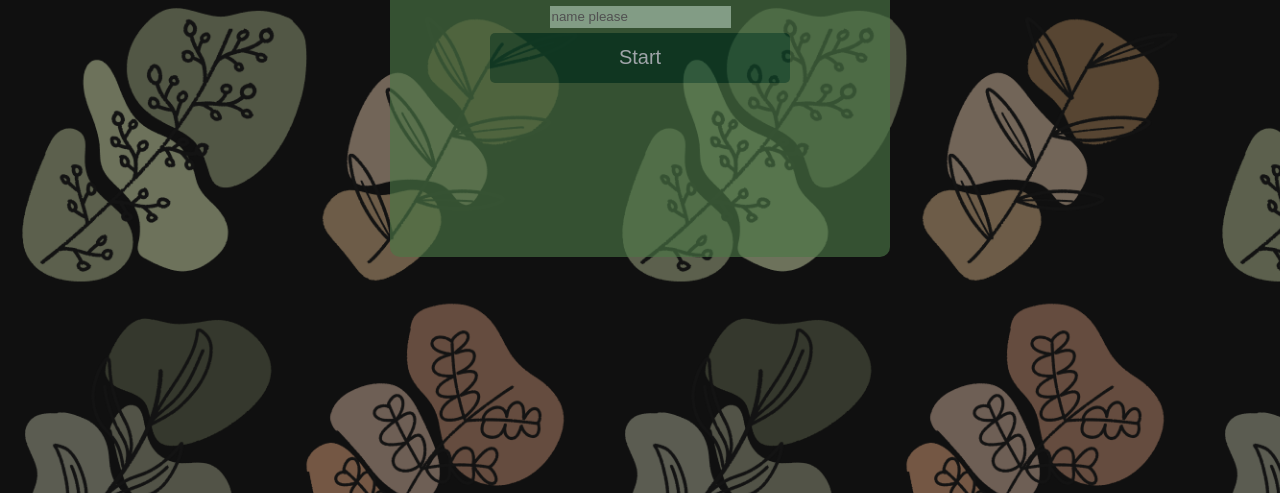
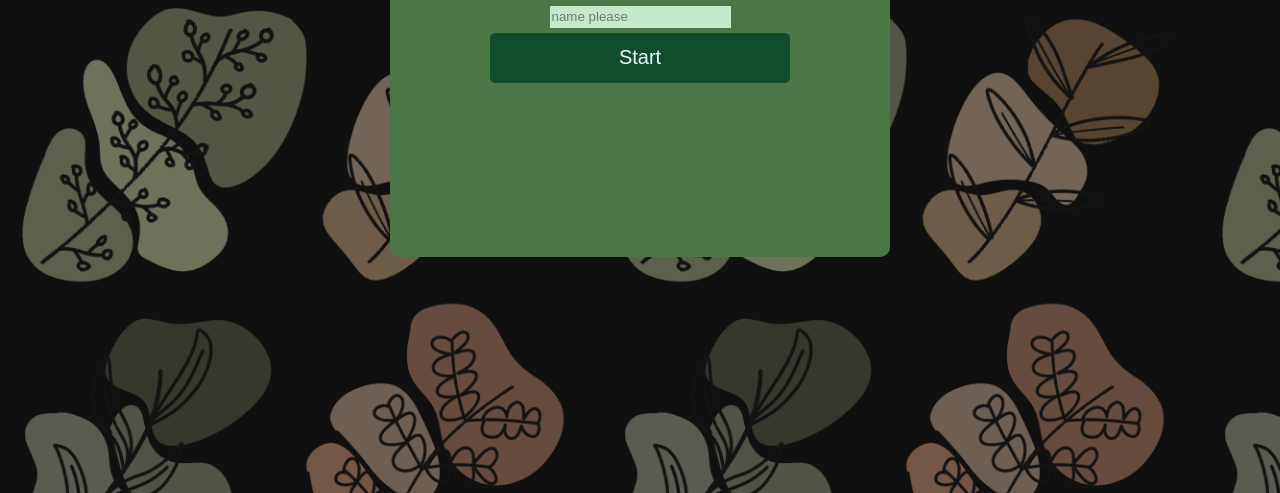
Before and after one commit to getfolio-tamplates/quize_app, a plain HTML site: page index.html in a window 1280 px wide. Shown: the part 307-800 px from the top of the page. Drawn offline with Linux system fonts and the light colour scheme.

Commit message:
Update main.c21eb0a7.css

```diff
--- a/static/css/main.c21eb0a7.css
+++ b/static/css/main.c21eb0a7.css
@@ -1,2 +1,2 @@
-body{-webkit-font-smoothing:antialiased;-moz-osx-font-smoothing:grayscale;font-family:-apple-system,BlinkMacSystemFont,Segoe UI,Roboto,Oxygen,Ubuntu,Cantarell,Fira Sans,Droid Sans,Helvetica Neue,sans-serif;margin:0}code{font-family:source-code-pro,Menlo,Monaco,Consolas,Courier New,monospace}body{background-color:#202020;background-image:linear-gradient(#00000080,#00000080),url(/static/media/background.3607e017ee05ea6149bc.png);background-repeat:repeat;background-size:600px;padding:5%}.App{font-family:Arial,Helvetica,sans-serif}.App,.Menu{align-items:center;display:flex;flex-direction:column;justify-content:center;opacity:0.8;}.Menu{background-color:#4b7746;border-radius:10px;color:#f0f8ff;height:500px;width:500px}.Menu h1{color:#1b4124}.Menu button{background-color:#114d2c;height:50px;width:300px}.Menu button,.Quize{border:none;border-radius:5px;color:#f0f8ff;cursor:pointer;font-size:20px;margin:5px}.Quize{background-color:#4b7746;height:300px;width:700px}.Menu input{background-color:#c4ebc9;border:0;height:20px}.Quize p{color:#102916}.Quize button{background-color:#156439;border:none;border-radius:5px;color:#f0f8ff;cursor:pointer;font-size:15px;height:20px;margin:5px;width:80%}.certificate{background-color:#fcf0d0;color:#30210f;height:500px;width:700px}.certificate,.certificate button{border:none;border-radius:5px;cursor:pointer;font-size:20px;margin:5px}.certificate button{background-color:#f1e5ae;color:#272115;height:50px;width:300px}
+body{-webkit-font-smoothing:antialiased;-moz-osx-font-smoothing:grayscale;font-family:-apple-system,BlinkMacSystemFont,Segoe UI,Roboto,Oxygen,Ubuntu,Cantarell,Fira Sans,Droid Sans,Helvetica Neue,sans-serif;margin:0}code{font-family:source-code-pro,Menlo,Monaco,Consolas,Courier New,monospace}body{background-color:#202020;background-image:linear-gradient(#00000080,#00000080),url(/static/media/background.3607e017ee05ea6149bc.png);background-repeat:repeat;background-size:600px;padding:5%}.App{font-family:Arial,Helvetica,sans-serif}.App,.Menu{align-items:center;display:flex;flex-direction:column;justify-content:center;}.Menu{background-color:#4b7746;border-radius:10px;color:#f0f8ff;height:500px;width:500px}.Menu h1{color:#1b4124}.Menu button{background-color:#114d2c;height:50px;width:300px}.Menu button,.Quize{border:none;border-radius:5px;color:#f0f8ff;cursor:pointer;font-size:20px;margin:5px}.Quize{background-color:#4b7746;height:300px;width:700px}.Menu input{background-color:#c4ebc9;border:0;height:20px}.Quize p{color:#102916}.Quize button{background-color:#156439;border:none;border-radius:5px;color:#f0f8ff;cursor:pointer;font-size:15px;height:20px;margin:5px;width:80%}.certificate{background-color:#fcf0d0;color:#30210f;height:500px;width:700px}.certificate,.certificate button{border:none;border-radius:5px;cursor:pointer;font-size:20px;margin:5px}.certificate button{background-color:#f1e5ae;color:#272115;height:50px;width:300px}
 /*# sourceMappingURL=main.c21eb0a7.css.map*/
```
